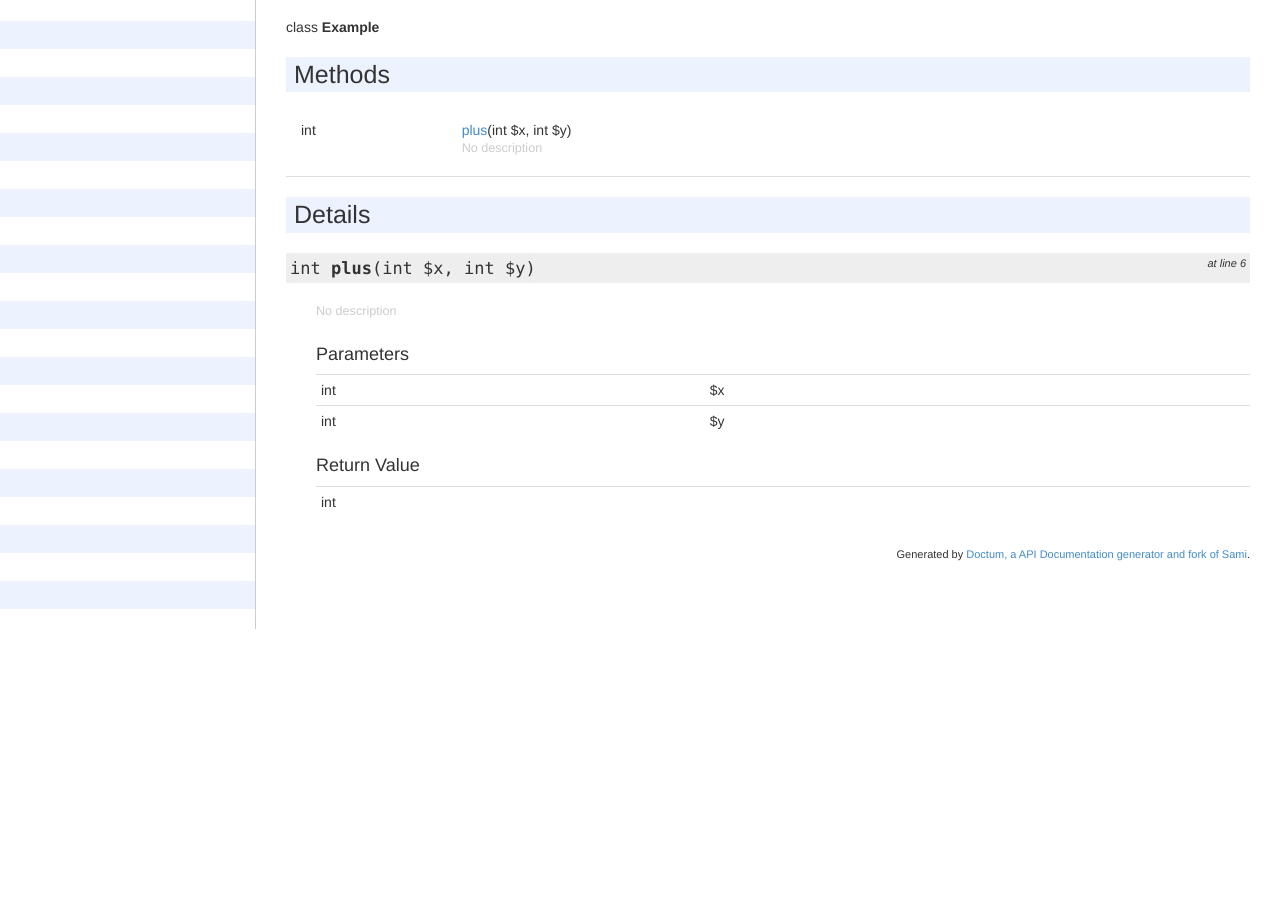
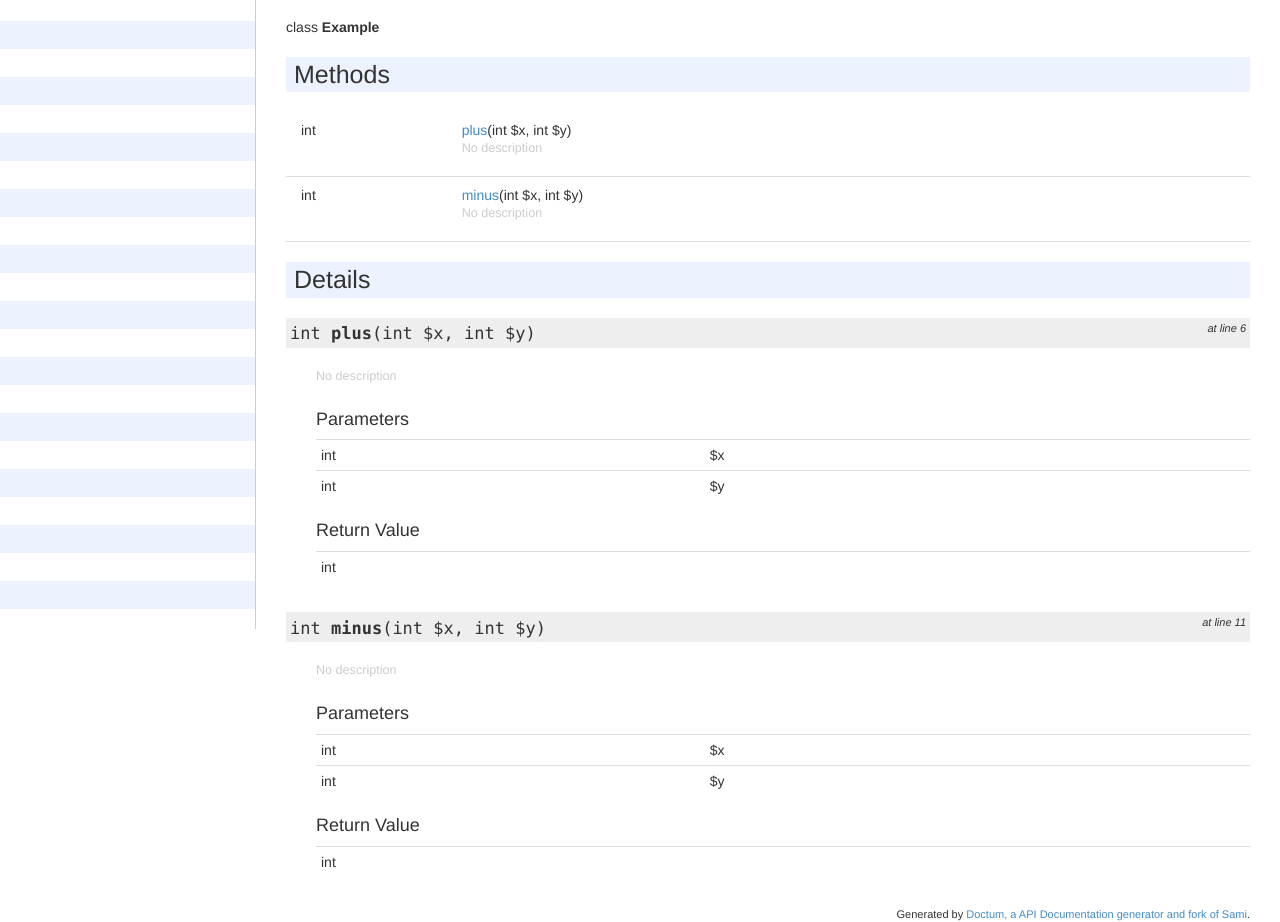
Before and after one commit to cable8mm/github, a plain HTML site: page Cable8mm/Github/Example.html in a window 1280 px wide. Shown: the part 171-1093 px from the top of the page. Before the commit the page ends 800 px from the top, so only its background shows below. Drawn offline with Linux system fonts and the light colour scheme.

Commit message:
deploy: d4a4df35df88a0ac2c10c8e2e88bd1dbfcdea3f9

```diff
--- a/Cable8mm/Github/Example.html
+++ b/Cable8mm/Github/Example.html
@@ -111,6 +111,17 @@
                                     </div>
                 <div class="col-md-2"></div>
             </div>
+                    <div class="row">
+                <div class="col-md-2 type">
+                    int
+                </div>
+                <div class="col-md-8">
+                    <a href="#method_minus">minus</a>(int $x, int $y)
+
+                                            <p class="no-description">No description</p>
+                                    </div>
+                <div class="col-md-2"></div>
+            </div>
             </div>
 
 
@@ -165,6 +176,54 @@
     </div>
 
             </div>
+                    <div class="method-item">
+                    <h3 id="method_minus">
+        <div class="location">at line 11</div>
+        <code>                    int
+    <strong>minus</strong>(int $x, int $y)
+        </code>
+    </h3>
+    <div class="details">
+
+
+
+        <div class="method-description">
+                            <p class="no-description">No description</p>
+
+        </div>
+        <div class="tags">
+                            <h4>Parameters</h4>
+
+                    <table class="table table-condensed">
+                    <tr>
+                <td>int</td>
+                <td>$x</td>
+                <td></td>
+            </tr>
+                    <tr>
+                <td>int</td>
+                <td>$y</td>
+                <td></td>
+            </tr>
+            </table>
+
+
+                            <h4>Return Value</h4>
+
+                    <table class="table table-condensed">
+        <tr>
+            <td>int</td>
+            <td></td>
+        </tr>
+    </table>
+
+
+
+
+                    </div>
+    </div>
+
+            </div>
             </div>
 
 
--- a/doctum-search.json
+++ b/doctum-search.json
@@ -1 +1 @@
-{"items":[{"t":"C","n":"Cable8mm\\Github\\Example","p":"Cable8mm/Github/Example.html","d":null,"f":{"n":"Cable8mm\\Github","p":"Cable8mm/Github.html"}},{"t":"M","n":"Cable8mm\\Github\\Example::plus","p":"Cable8mm/Github/Example.html#method_plus","d":null},{"t":"N","n":"Cable8mm","p":"Cable8mm.html"},{"t":"N","n":"Cable8mm\\Github","p":"Cable8mm/Github.html"}]}
+{"items":[{"t":"C","n":"Cable8mm\\Github\\Example","p":"Cable8mm/Github/Example.html","d":null,"f":{"n":"Cable8mm\\Github","p":"Cable8mm/Github.html"}},{"t":"M","n":"Cable8mm\\Github\\Example::plus","p":"Cable8mm/Github/Example.html#method_plus","d":null},{"t":"M","n":"Cable8mm\\Github\\Example::minus","p":"Cable8mm/Github/Example.html#method_minus","d":null},{"t":"N","n":"Cable8mm","p":"Cable8mm.html"},{"t":"N","n":"Cable8mm\\Github","p":"Cable8mm/Github.html"}]}
```
Also changed, not shown: doc-index.html (+3 -0 lines), 1 other file.
